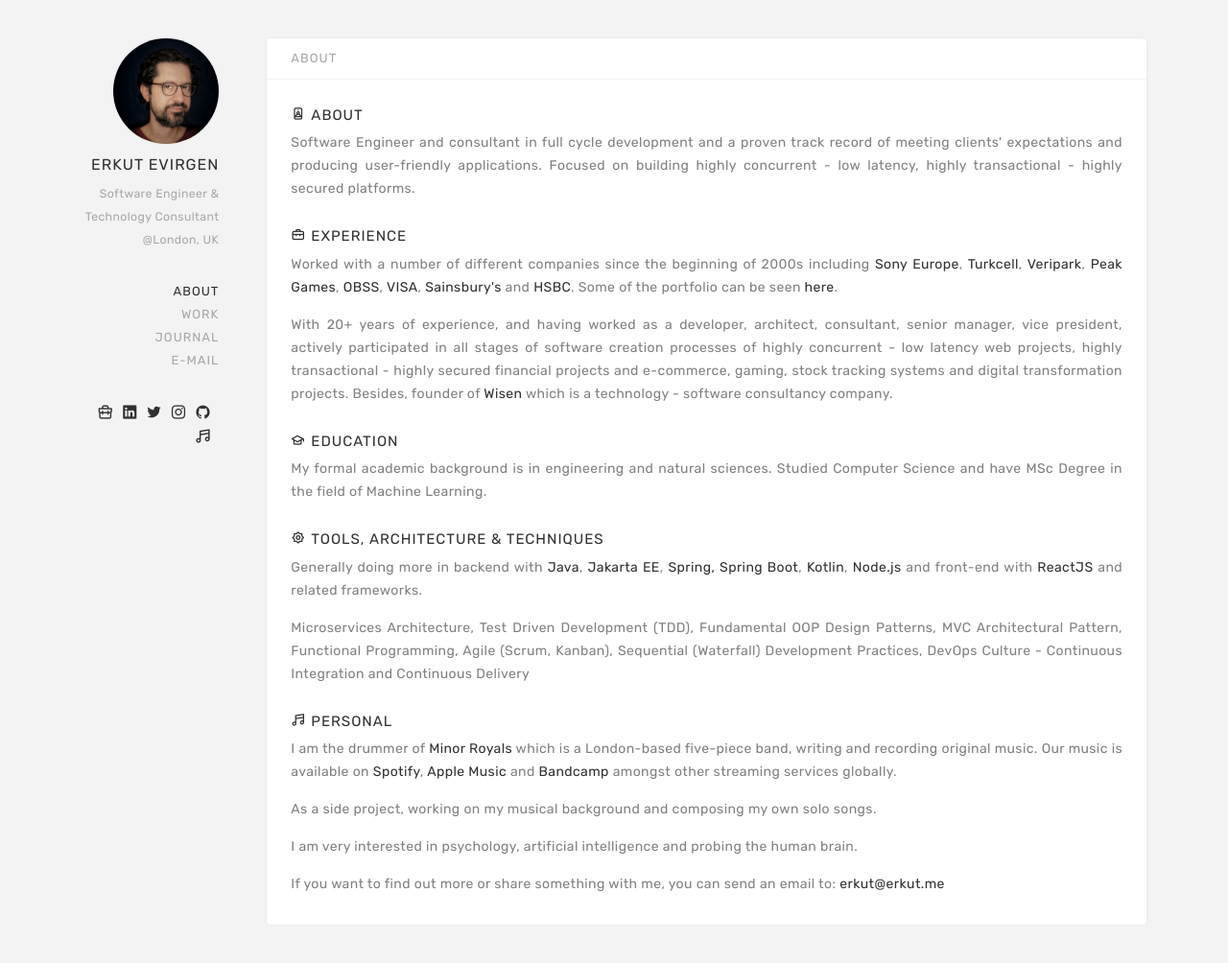
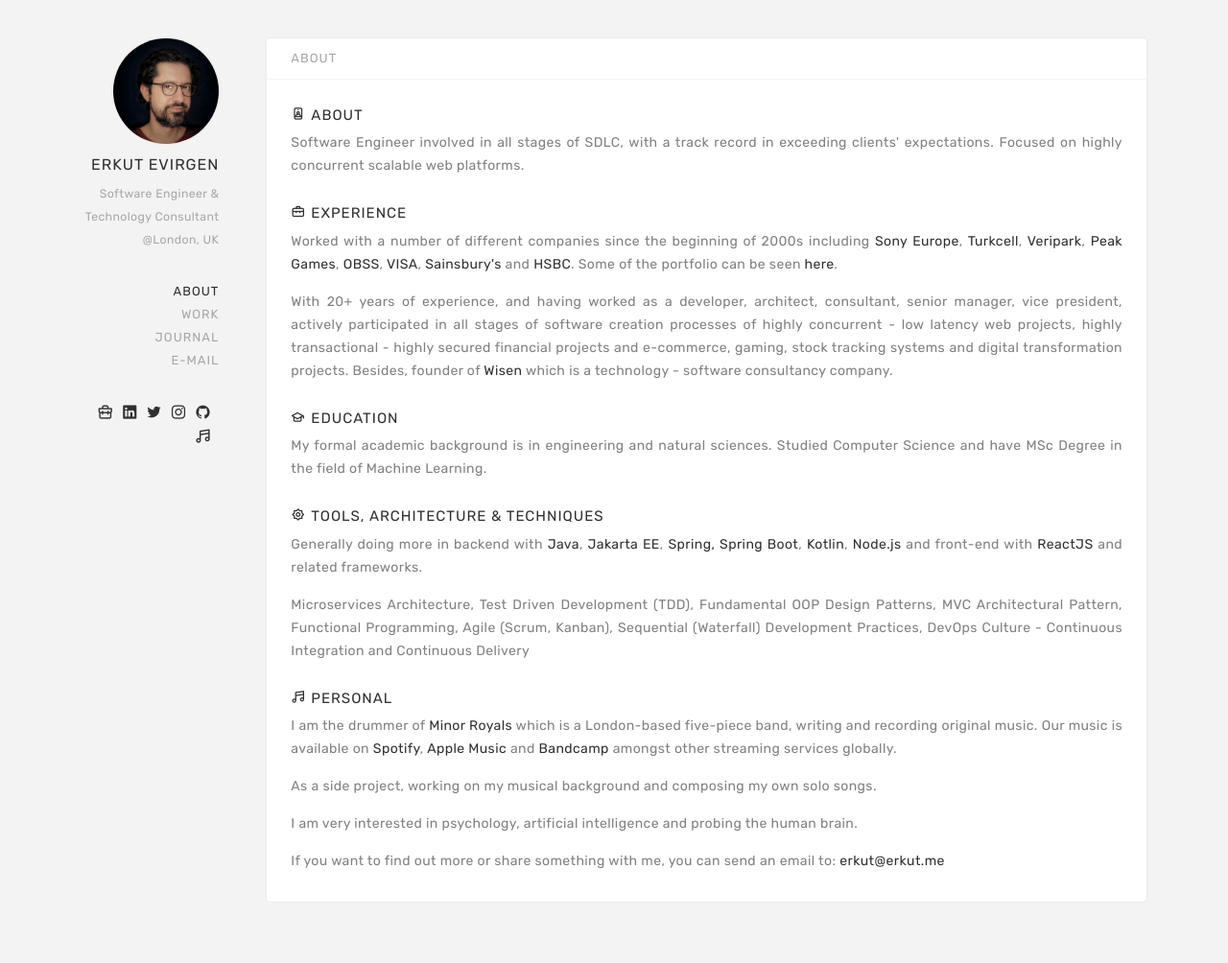
Before and after one commit to eevirgen/erk.github.io, a Jekyll site: the page built from index.html, in a window 1280 px wide. Shown: the whole page at 96% size. Built offline with Jekyll 4.4.1, drawn with Linux system fonts in a browser that asks for light colours; nearby versions of some CDN libraries; some web fonts are replaced; library files that are not in the unit come from our copies; after the commit the page ends 980 px from its top, so only the background shows below that.

Commit message:
About message has been changed.

```diff
--- a/index.html
+++ b/index.html
@@ -4,7 +4,7 @@
 description: Software engineering consultant living in London with a strong affection for technology and art.
 ---
 <h2 class="h4"><i class="uil uil-selfie pr-5"></i>ABOUT</h2>
-<p>Software Engineer and consultant in full cycle development and a proven track record of meeting clients' expectations and producing user-friendly applications. Focused on building highly concurrent - low latency, highly transactional - highly secured platforms.</p>
+<p>Software Engineer involved in all stages of SDLC, with a track record in exceeding clients' expectations. Focused on highly concurrent scalable web platforms.</p>
 <div class="space10"></div>
 <h2 class="h4"><i class="uil uil-suitcase-alt pr-5"></i>Experience</h2>
 <p>
```
